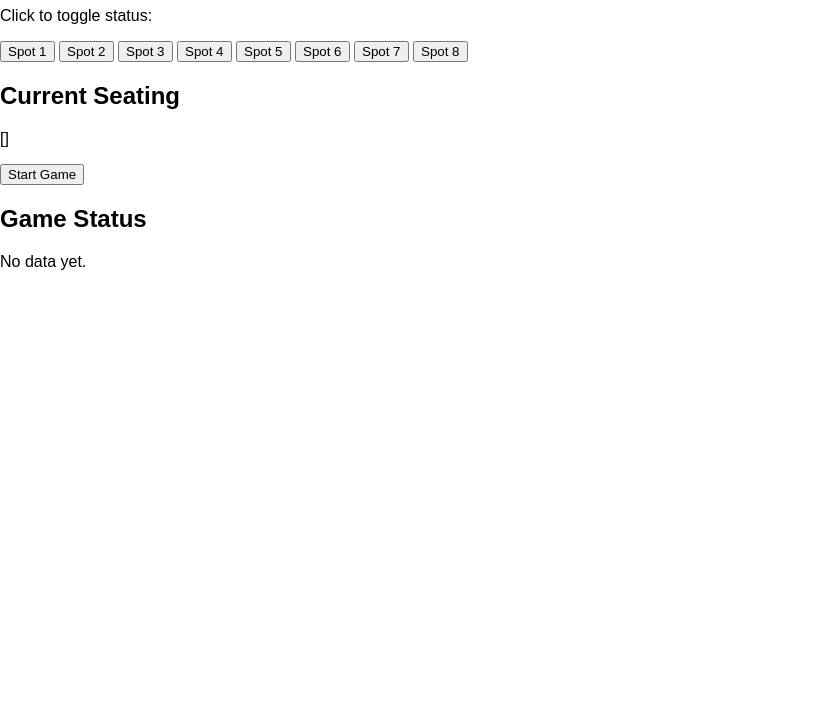
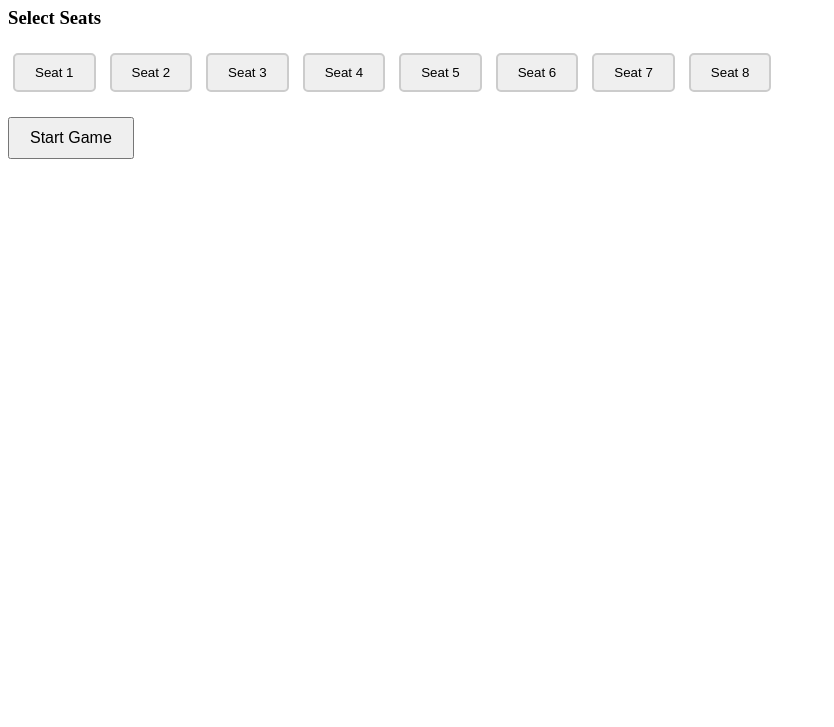
Before and after one commit to SternhoDTU/IOT_34365, a website: page src/index.html in a window 1280 px wide. Shown: the part 73-800 px from the top of the page, without its empty margins (0-834 px from the left). Drawn offline with Linux system fonts and the light colour scheme.

Commit message:
modified:   src/index.html 	new file:   src/script.js

```diff
--- a/src/index.html
+++ b/src/index.html
@@ -1,29 +1,50 @@
 <!DOCTYPE html>
 <html lang="en">
 <head>
-    <meta charset="UTF-8">
-    <meta name="viewport" content="width=device-width, initial-scale=1.0">
-    <link rel="stylesheet" href="styles.css">
-    <title>Game Setup</title>
-    <script src="app.js" defer></script>
+  <meta charset="UTF-8">
+  <meta name="viewport" content="width=device-width, initial-scale=1.0">
+  <title>Seat Game</title>
+  <style>
+    .seat-btn {
+      display: inline-block;
+      padding: 10px 20px;
+      margin: 5px;
+      border: 2px solid #ccc;
+      border-radius: 5px;
+      cursor: pointer;
+    }
+    .seat-btn.selected {
+      background-color: green;
+      color: white;
+      border-color: green;
+    }
+    #start-game {
+      margin-top: 20px;
+      padding: 10px 20px;
+      font-size: 16px;
+      cursor: pointer;
+    }
+  </style>
 </head>
 <body>
-    <h1>Seating Status</h1>
-    <div id="seating">
-        <p>Click to toggle status:</p>
-        <button onclick="toggleSeat(1)">Spot 1</button>
-        <button onclick="toggleSeat(2)">Spot 2</button>
-        <button onclick="toggleSeat(3)">Spot 3</button>
-        <button onclick="toggleSeat(4)">Spot 4</button>
-        <button onclick="toggleSeat(5)">Spot 5</button>
-        <button onclick="toggleSeat(6)">Spot 6</button>
-        <button onclick="toggleSeat(7)">Spot 7</button>
-        <button onclick="toggleSeat(8)">Spot 8</button>
+  <h1>Seat Occupancy Game</h1>
+
+  <div id="seat-container">
+    <h3>Select Seats</h3>
+    <div>
+      <button class="seat-btn" data-seat="1">Seat 1</button>
+      <button class="seat-btn" data-seat="2">Seat 2</button>
+      <button class="seat-btn" data-seat="3">Seat 3</button>
+      <button class="seat-btn" data-seat="4">Seat 4</button>
+      <button class="seat-btn" data-seat="5">Seat 5</button>
+      <button class="seat-btn" data-seat="6">Seat 6</button>
+      <button class="seat-btn" data-seat="7">Seat 7</button>
+      <button class="seat-btn" data-seat="8">Seat 8</button>
     </div>
-    <h2>Current Seating</h2>
-    <pre id="status">[]</pre>
-    <button onclick="startGame()">Start Game</button>
-    <h2>Game Status</h2>
-    <pre id="gameStatus">No data yet.</pre>
+  </div>
+
+  <button id="start-game">Start Game</button>
+
+  <script src="script.js"></script>
 </body>
 </html>
--- /dev/null
+++ b/src/script.js
@@ -0,0 +1,33 @@
+const seats = {}; // To track seat status
+
+// Add event listeners to all seat buttons
+document.querySelectorAll('.seat-btn').forEach(button => {
+  button.addEventListener('click', () => {
+    const seatNumber = button.getAttribute('data-seat');
+    seats[seatNumber] = !seats[seatNumber]; // Toggle seat status
+    button.classList.toggle('selected'); // Update button appearance
+  });
+});
+
+// Add event listener to the "Start Game" button
+document.getElementById('start-game').addEventListener('click', async () => {
+  try {
+    const response = await fetch('/api/start-game', {
+      method: 'POST',
+      headers: {
+        'Content-Type': 'application/json'
+      },
+      body: JSON.stringify({ seats })
+    });
+
+    if (response.ok) {
+      const data = await response.json();
+      alert('Game started successfully!\n' + JSON.stringify(data.seats, null, 2));
+    } else {
+      alert('Failed to start the game. Please try again.');
+    }
+  } catch (error) {
+    console.error('Error:', error);
+    alert('An error occurred. Please try again.');
+  }
+});
```
